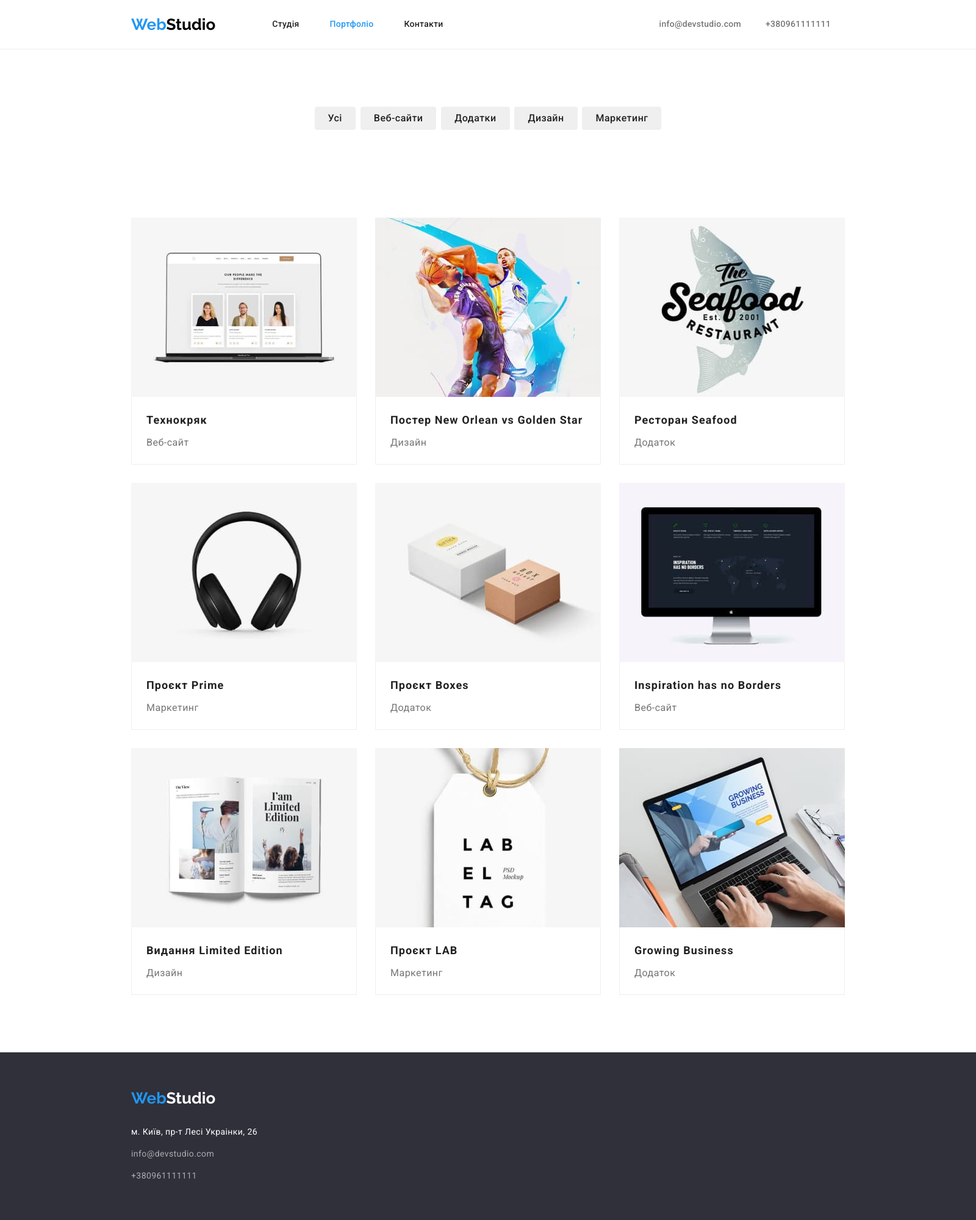
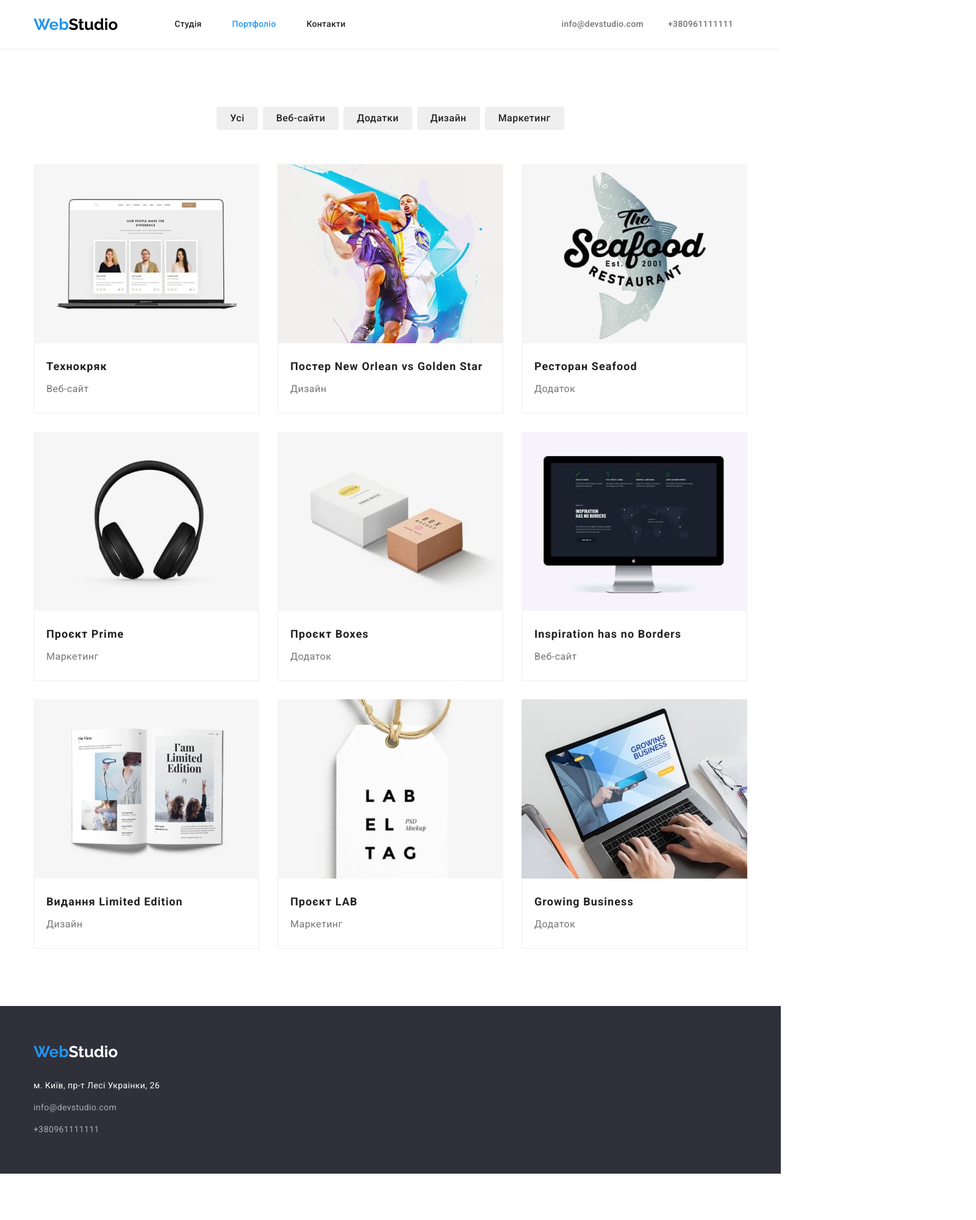
Before and after one commit to Gosha963/goit-markup-hw-03, a plain HTML site: page portfolio.html in a window 1280 px wide. Shown: the whole page at 61% size, 1600 px wide, since content can reach past the window. After the commit the page ends 1925 px from the top, so only its background shows below. Drawn offline with nearby package versions, Linux system fonts and the light colour scheme.

Commit message:
Додає зміни після перевірки

```diff
--- a/css/styles.css
+++ b/css/styles.css
@@ -25,14 +25,13 @@ body {
   font-size: 14px;
   font-family: 'Roboto', sans-serif;
   color: var(--primary-text-color);
-  background-color: var(--body-background-color);
 }
 
-.all {
+/* .all {
   width: 1600px;
   margin: 0 auto;
 }
-
+ */
 .container {
   width: 1200px;
   margin: 0 auto;
@@ -73,13 +72,19 @@ ul {
 
 .page-header {
   background-color: var(--primary-white-color);
+  border-bottom: 1px solid var(--portfolio-border-color)
+
 }
+
 .container-nav {
   display: flex;
   align-items: center;
-  border-bottom-width: 1px;
-  border-bottom-style: solid;
-  border-bottom-color: var(--portfolio-border-color);
+  width: 1200px;
+  padding-left: 15px;
+  padding-right: 15px;
+  margin: auto;
+
+/*   outline: 3px solid #e81856; */
 }
 
 .main-nav {
@@ -109,7 +114,7 @@ ul {
 }
 
 .logo {
-  margin-left: 215px;
+  /* margin-left: 215px; */
   font-family: 'Raleway', sans-serif;
   font-weight: 700;
   font-size: 26px;
@@ -165,18 +170,18 @@ ul {
 
 /*section main*/
 
-
-
 .section {
   padding-top: 94px;
   padding-bottom: 94px;
 }
 
-
 .section-main {
-  padding: 200px;
+  padding-top: 200px;
+  padding-bottom: 200px;
+  margin: auto;
   text-align: center;
   background-color: var(--prymary-background-color);
+  /* width: 1600px; */
 }
 
 .main-header {
@@ -213,12 +218,14 @@ ul {
 
 /*section features*/
 
-/*FONT-SIZE*/
 .features {
   background-color: var(--primary-white-color);
 }
 
+/*FONT-SIZE???*/
 .list-features {
+  margin-bottom: 10px;
+
   font-weight: 700;
   font-size: 14px;
   line-height: 1.14;
@@ -226,8 +233,9 @@ ul {
   text-transform: uppercase;
   color: var(--primary-text-color);
 }
+
 .list.features {
-  justify-content: space-between;
+  margin-left: 30px;
 }
 
 .text-features {
@@ -239,14 +247,18 @@ ul {
 .two {
   width: 270px;
 }
-
-
+.two:not(:last-child) {
+  margin-right: 30px;
+}
 /*section work*/
 
 .work {
   background-color: var(--primary-white-color);
 }
 
+.section-work {
+  margin-bottom: 94px;
+}
 .work-header {
   font-weight: 700;
   font-size: 36px;
@@ -265,6 +277,20 @@ ul {
  */
 
 /*section team*/
+
+.section-team {
+  /* width: 1600px; */
+  margin: auto;
+  padding-top: 94px;
+  padding-bottom: 94px;
+  background-color: var(--body-background-color);
+}
+.container-team {
+  width: 1200px;
+  margin: auto;
+  padding-left: 15px;
+  padding-right: 15px;
+}
 
 .team-header {
   font-weight: 700;
@@ -286,7 +312,7 @@ ul {
   line-height: 1.19;
   text-align: center;
   letter-spacing: 0.03em;
-  margin-top: 30px;
+  /*  margin-top: 30px; */
   color: var(--primary-text-color);
 }
 
@@ -296,10 +322,11 @@ ul {
   text-align: center;
   letter-spacing: 0.03em;
   margin-top: 10px;
-  padding-bottom: 30px;
+  /* padding-bottom: 30px; */
   color: var(--secondary-text-color);
 }
 .member-block {
+  padding: 30px;
   background-color: var(--primary-white-color);
   filter: drop-shadow(0px 4px 4px rgba(0, 0, 0, 0.25));
 }
@@ -312,14 +339,9 @@ ul {
 } */
 
 /*портфолио*/
-/*FONT FAMYLI???*/
 
 /* .section .portfolio */
 
-/* .section-portfolio {
-  padding-top: 94px;
-  padding-bottom: 94px;
-} */
 .poltfolio-all {
   width: 1600px;
   margin: 0 auto;
@@ -329,11 +351,14 @@ ul {
   padding-top: 94px;
   padding-bottom: 94px;
 }
+
+/*FONT FAMYLI???*/
+
 .filter-btn {
   display: inline-block;
   padding: 6px 22px;
   cursor: pointer;
-  font-family: inherit;
+  /* font-family: inherit; */
   font-weight: 500;
   font-size: 16px;
   line-height: 1.625;
@@ -354,11 +379,12 @@ ul {
   box-shadow: 0px 3px 1px rgba(0, 0, 0, 0.1), 0px 1px 2px rgba(0, 0, 0, 0.08),
     0px 2px 2px rgba(0, 0, 0, 0.12);
 }
-.filter-list {
+/* .filter-list {
   display: flex;
   list-style: none;
   margin-bottom: 50px;
-}
+
+} */
 .portfolio-container {
   display: flex;
   flex-wrap: wrap;
@@ -367,27 +393,32 @@ ul {
   padding-left: 15px;
   padding-right: 15px;
 
-  /*  outline: 3px solid #29e818; */
+ /*   outline: 3px solid #29e818; */
 }
 .filter-list {
   display: flex;
-  width: 569px;
+  /* width: 569px; */
   margin: 0 auto;
-  margin-bottom: 50px;
-  padding-bottom: 94px;
-  justify-content: space-between;
-  /* outline: 3px solid #29e818; */
+  margin-bottom: 56px;
+  /* padding-bottom: 94px; */
+  justify-content: center;
+  list-style: none;
+  gap: 8px;
+ /*  outline: 3px solid #29e818; */
 }
 
 .portfolio-list {
   display: flex;
   flex-wrap: wrap;
-  width: 1200px;
-  margin: 0 auto;
-  padding-left: 15px;
-  padding-right: 15px;
+ /*  width: 1200px; */
+  /* margin: 0 auto; */
+  margin-bottom: -30px;
+  margin-right: -30px;
 
-  /* outline: 3px solid #29e818; */
+  /* padding-left: 15px;
+  padding-right: 15px; */
+
+/*   outline: 3px solid #29e818; */
 
   list-style: none;
 }
@@ -403,17 +434,18 @@ ul {
   /* outline: 2px salmon solid; */
 }
 
-.item:nth-last-child(-n + 3) {
+/* .item:nth-last-child(-n + 3) {
   margin-bottom: 0px;
-}
+} */
 
-.item:nth-child(3n) {
+/* .item:nth-child(3n) {
   margin-right: 0px;
-}
+} */
 .title {
   margin-right: 0;
 }
 .portfolio-text {
+  padding: 20px 0 24px 20px;
   border-right-width: 1px;
   border-right-style: solid;
   border-right-color: var(--portfolio-border-color);
@@ -433,9 +465,9 @@ img {
   font-weight: 700;
   font-size: 18px;
   margin: 0;
-  padding-top: 20px;
+  /* padding-top: 20px; */
   margin-bottom: 4px;
-  padding-left: 24px;
+  /* padding-left: 24px; */
   line-height: 2;
   letter-spacing: 0.06em;
   color: var(--primary-text-color);
@@ -445,8 +477,8 @@ img {
   font-size: 16px;
   line-height: 1.875;
   letter-spacing: 0.03em;
-  padding-left: 24px;
-  padding-bottom: 20px;
+  /* padding-left: 24px; */
+  /* padding-bottom: 20px; */
   color: var(--secondary-text-color);
 }
 
@@ -465,19 +497,28 @@ img {
 
 /*footer*/
 
+.container-footer {
+  width: 1200px;
+  margin: auto;
+  padding: 60px 15px;
+/*   padding-top: 60px;
+  padding-bottom: 60px; */
+}
 .footer-list {
   margin-top: 28px;
-  margin-bottom: 60px;
+  /* margin-top: 28px;
+  margin-bottom: 60px; */
   list-style: none;
   text-decoration: none;
 }
-.footer-item {
-  margin-right: auto;
+
+/* .footer-item {
+   margin-right: auto;
   margin-top: 60px;
-}
+} */
 
 .logo-footer {
-  padding-bottom: 28px;
+  /* padding-bottom: 28px; */
   font-family: 'Raleway', sans-serif;
   font-weight: 700;
   font-size: 26px;
--- a/portfolio.html
+++ b/portfolio.html
@@ -20,10 +20,10 @@
   <body>
 
     <!--Навігація-->
-    <header class="page-header all">
+    <header class="page-header">
       <div class="container-nav">
         <nav class="main-nav">
-          <a href="/" class="logo"><span class="logo-first">Web</span>Studio</a>
+          <a href="./" class="logo"><span class="logo-first">Web</span>Studio</a>
           <ul class="main-nav-list">
             <li class="list-item"><a href="./index.html" class="nav-link">Студія</a></li>
             <li class="list-item">
@@ -41,10 +41,11 @@
       </div>
     </header>
 
-    <main class="poltfolio-all">
+    <main>
       <!--Портфоліо-->
 
       <section class="section-portfolio">
+        <div class="container">
         <h1 class="visually-hidden">Портфоліо</h1>
         <ul class="filter-list">
           <li><button type="button" class="filter-btn">Усі</button></li>
@@ -155,15 +156,16 @@
             </a>
           </li>
         </ul>
+        </div>
       </section>
     </main>
 
     <!--Footer-->
 
     <footer class="page-footer all">
-      <div class="container">
-        <div class="footer-item">
-          <a href="/" class="logo-footer"><span class="logo-first">Web</span>Studio</a>
+      <div class="container-footer">
+        <!-- <div class="footer-item"> -->
+        <a href="./" class="logo-footer"><span class="logo-first">Web</span>Studio</a>
         <address>
           <ul class="footer-list">
             <li>
@@ -183,7 +185,7 @@
             </li>
           </ul>
         </address>
-        </div>
+        <!-- </div> -->
       </div>
     </footer>
   </body>
```
Also changed, not shown: index.html (+18 -14 lines). Lines whose indentation alone changed are shown as unchanged.
